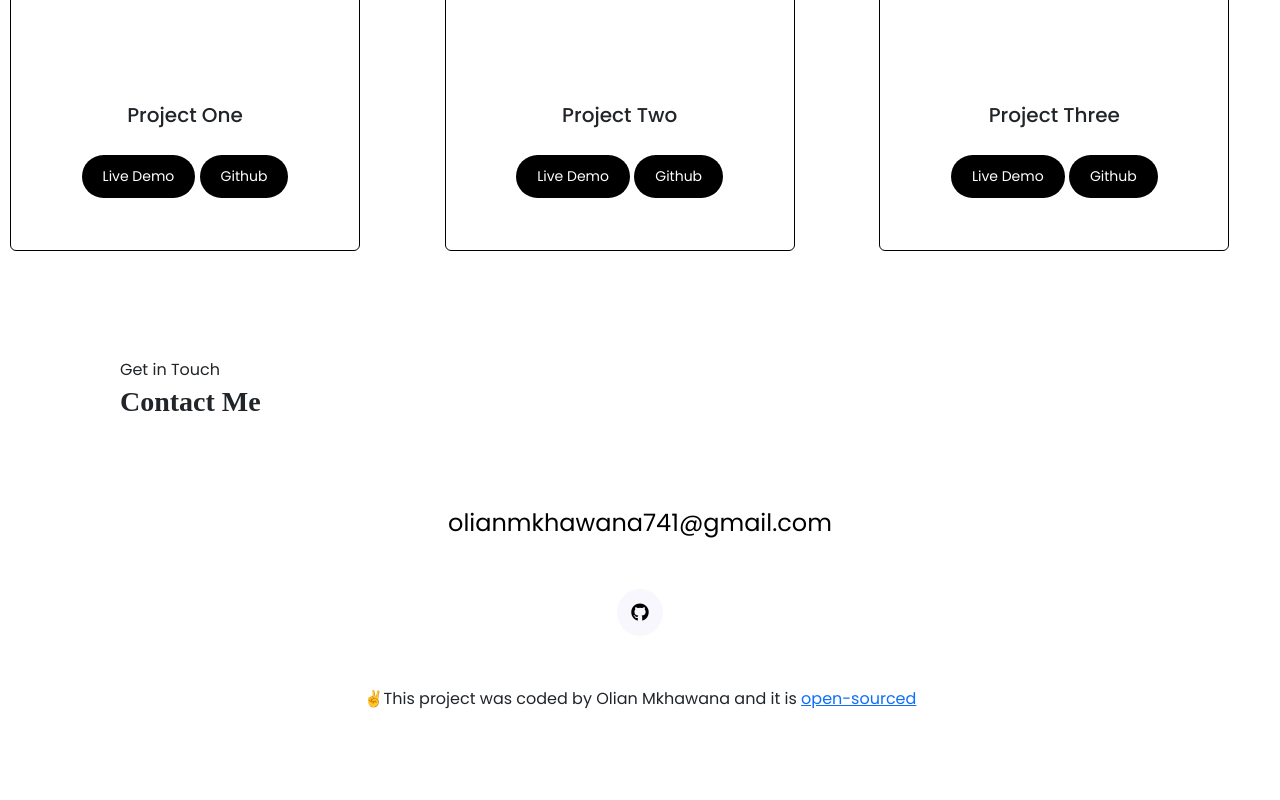
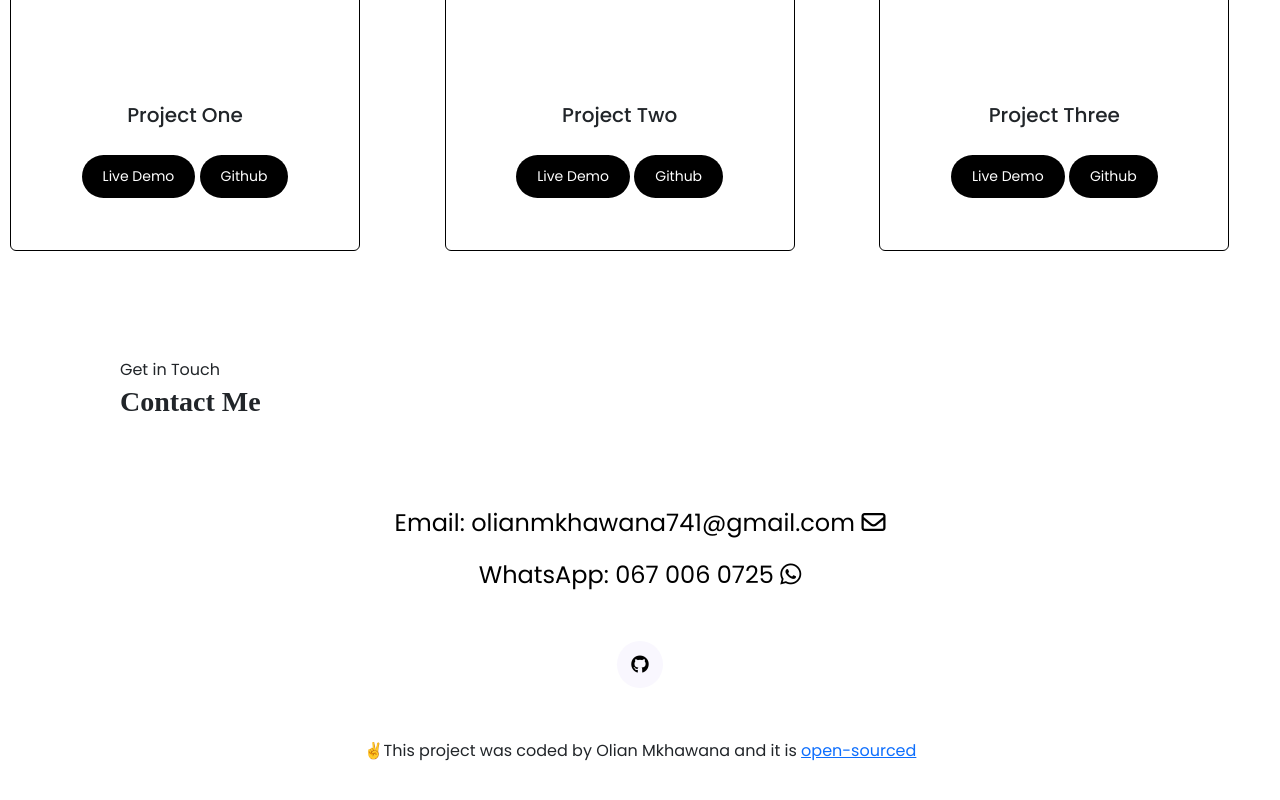
Before and after one commit to Olian741/My-Portfolio, a plain HTML site: page index.html in a window 1280 px wide. Shown: the part 1985-2785 px from the top of the page. Before the commit the page ends 2759 px from the top, so only its background shows below. Drawn offline with nearby package versions, Linux system fonts and the light colour scheme.

Commit message:
Added my number

```diff
--- a/index.html
+++ b/index.html
@@ -217,11 +217,14 @@
       <h3>Contact Me</h3>
     </div>
   </div>
-  <div class="d-flex justify-content-center mb-5">
-    <a href="mailto:olianmkhawana741@gmail.com" class="email-link" title="Email Olian">
-      olianmkhawana741@gmail.com
-    </a>
-  </div>
+  <div class="d-flex flex-column align-items-center mb-5">
+  <a href="mailto:olianmkhawana741@gmail.com" class="email-link" title="Email Olian">
+    Email: olianmkhawana741@gmail.com <i class="fa-regular fa-envelope"></i>
+  </a>
+  <a href="https://wa.me/2670060725" class="email-link mt-3" title="WhatsApp Olian" target="_blank">
+    WhatsApp: 067 006 0725 <i class="fa-brands fa-whatsapp"></i>
+  </a>
+</div>
   <div class="social-links d-flex justify-content-center mb-5">
     <a href="https://www.github.com/Olian741" target="_blank" title="Github Profile">
       <i class="fa-brands fa-github"></i>
```
